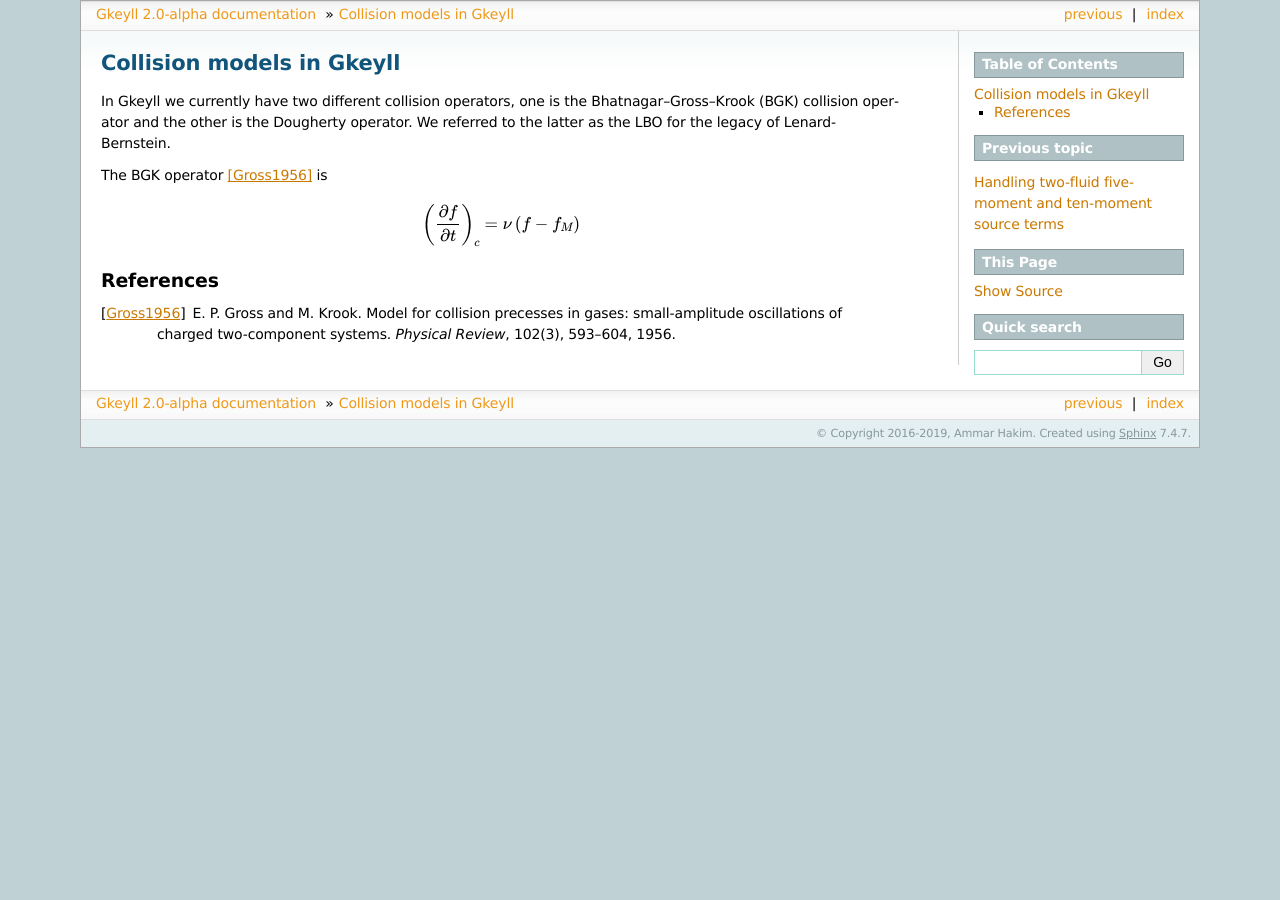
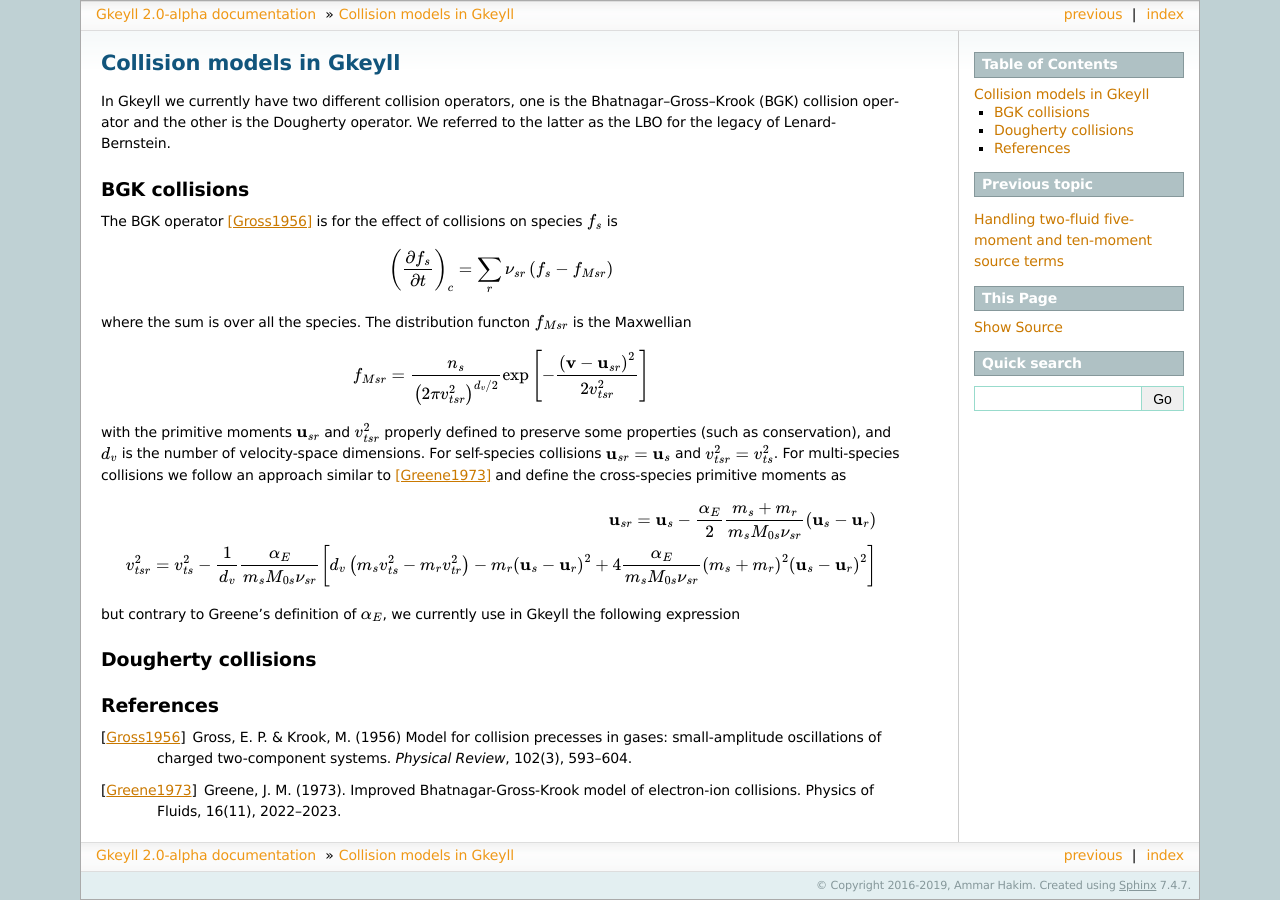
Before and after one commit to ammarhakim/gkyl-doc, a Sphinx documentation site: the page built from source/dev/collisionmodels.rst, in a window 1280 px wide. Built offline with Sphinx 7.4.7, drawn with Linux system fonts in a browser that asks for light colours.

Commit message:
Expand note on BGK collisions (testing).

```diff
--- a/source/dev/collisionmodels.rst
+++ b/source/dev/collisionmodels.rst
@@ -8,16 +8,57 @@
 is the Dougherty operator. We referred to the latter as the LBO for
 the legacy of Lenard-Bernstein.
 
-The BGK operator [Gross1956]_ is
+
+BGK collisions
+--------------
+
+The BGK operator [Gross1956]_ is for the effect of collisions on
+species :math:`f_s` is
 
 .. math::
 
-  \left(\frac{\partial f}{\partial t}\right)_c = \nu\left(f - f_M\right)
+  \left(\frac{\partial f_s}{\partial t}\right)_c = \sum_r\nu_{sr}
+  \left(f_s - f_{Msr}\right)
+
+where the sum is over all the species. The distribution functon
+:math:`f_{Msr}` is the Maxwellian
+
+.. math::
+
+  f_{Msr} = \frac{n_s}{\left(2\pi v_{tsr}^2\right)^{d_v/2}}
+  \exp\left[-\frac{\left(\mathbf{v}-\mathbf{u}_{sr}\right)^2}{2v_{tsr}^2}\right]
+
+with the primitive moments :math:`\mathbf{u}_{sr}` and :math:`v_{tsr}^2`
+properly defined to preserve some properties (such as conservation),
+and :math:`d_v` is the number of velocity-space dimensions.
+For self-species collisions :math:`\mathbf{u}_{sr}=\mathbf{u}_s` and
+:math:`v_{tsr}^2=v_{ts}^2`. For multi-species collisions we follow
+an approach similar to [Greene1973]_ and define the cross-species
+primitive moments as
+
+.. math::
+
+  \mathbf{u}_{sr} = \mathbf{u}_s - \frac{\alpha_{E}}{2}
+  \frac{m_s+m_r}{m_sM_{0s}\nu_{sr}}\left(\mathbf{u}_s-\mathbf{u}_r\right) \\
+  v_{tsr}^2 = v_{ts}^2 - \frac{1}{d_v}\frac{\alpha_E}{m_sM_{0s}\nu_{sr}}
+  \left[d_v\left(m_sv_{ts}^2-m_rv_{tr}^2\right)-m_r\left(\mathbf{u}_s-\mathbf{u}_r\right)^2
+  +4\frac{\alpha_E}{m_sM_{0s}\nu_{sr}}\left(m_s+m_r\right)^2\left(\mathbf{u}_s-\mathbf{u}_r\right)^2\right]
+
+but contrary to Greene's definition of :math:`\alpha_E`, we currently
+use in Gkeyll the following expression
+
+
+
+Dougherty collisions
+--------------------
 
 
 References
 ---------
 
-.. [Gross1956] E. P. Gross and M. Krook. Model for collision precesses
+.. [Gross1956] Gross, E. P. & Krook, M. (1956) Model for collision precesses
    in gases: small-amplitude oscillations of charged two-component systems.
-   *Physical Review*, 102(3), 593–604, 1956.
+   *Physical Review*, 102(3), 593–604.
+
+.. [Greene1973] Greene, J. M. (1973). Improved Bhatnagar-Gross-Krook model
+   of electron-ion collisions. Physics of Fluids, 16(11), 2022–2023.
```
